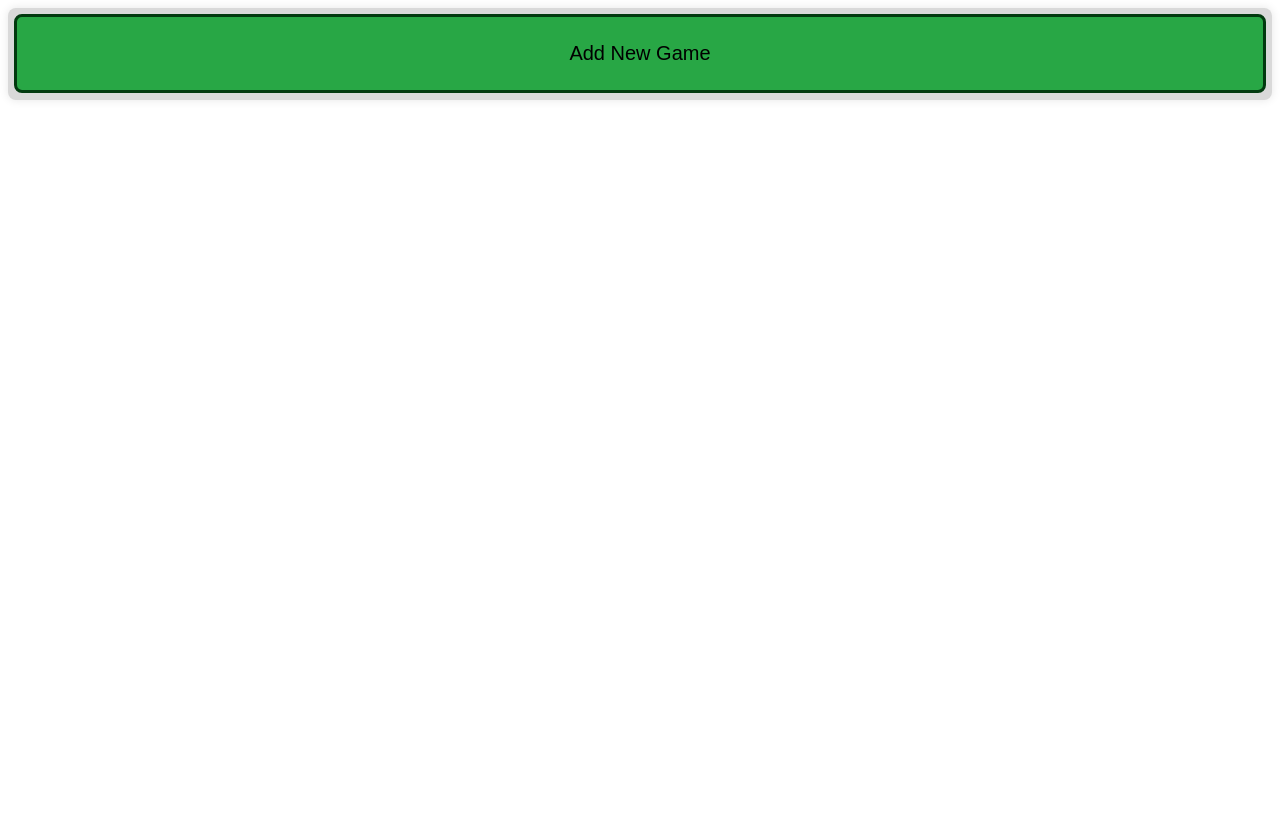
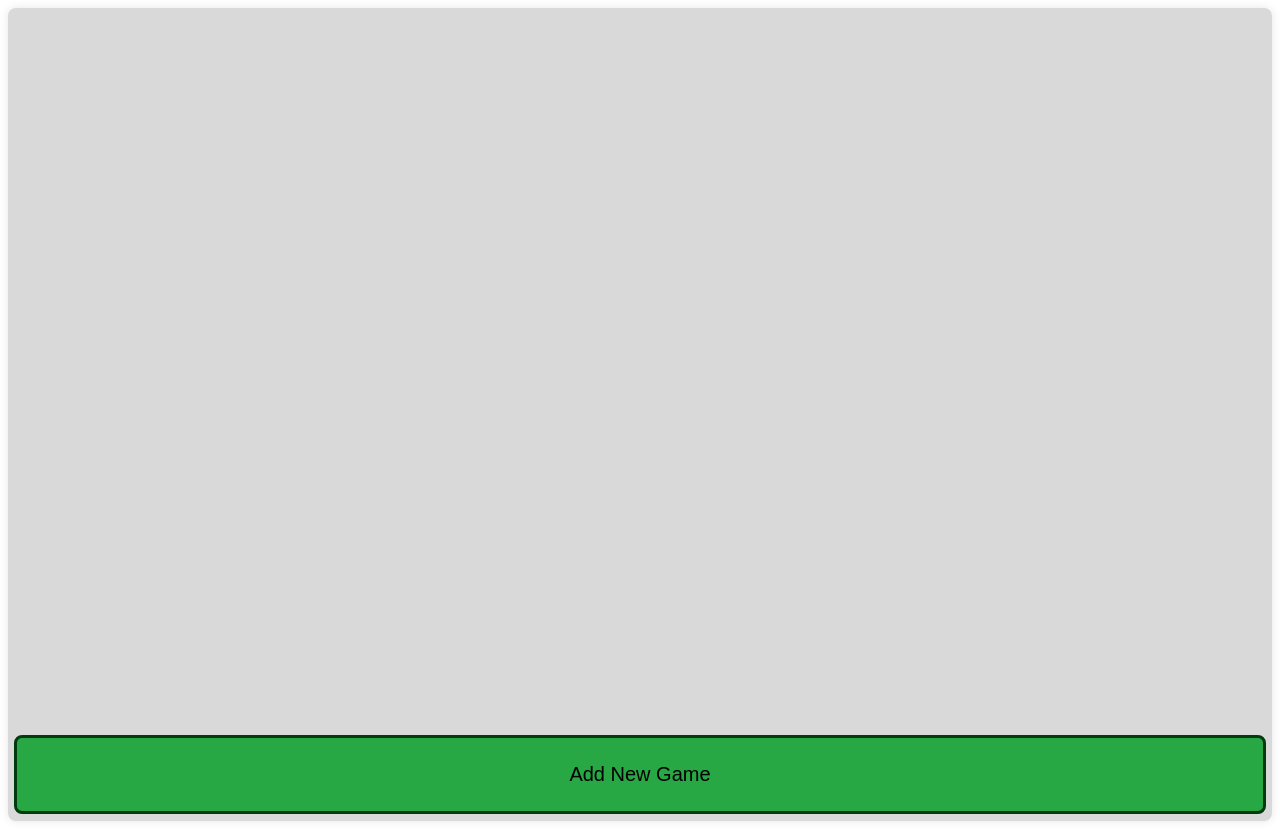
Before and after one commit to frosty656/poker_jester, a SvelteKit app: page / in a window 1280 px wide. Before the commit the page ends 800 px from the top, so only its background shows below. Built offline with nearby package versions, Linux system fonts and the light colour scheme.

Commit message:
height100dvh

```diff
--- a/src/routes/+page.svelte
+++ b/src/routes/+page.svelte
@@ -589,8 +589,8 @@ onMount(() => {
 		.container {
 			/* height: 600px;
 			width: 450px; */
-			height: -webkit-fill-available;
-			/* height: 100vh; */
+			/* height: -webkit-fill-available; */
+			height: 100dvh;
 			background: #D9D9D9;
 			border-radius: 8px;
 			box-shadow: 0 0 10px rgba(0, 0, 0, 0.1);
```
